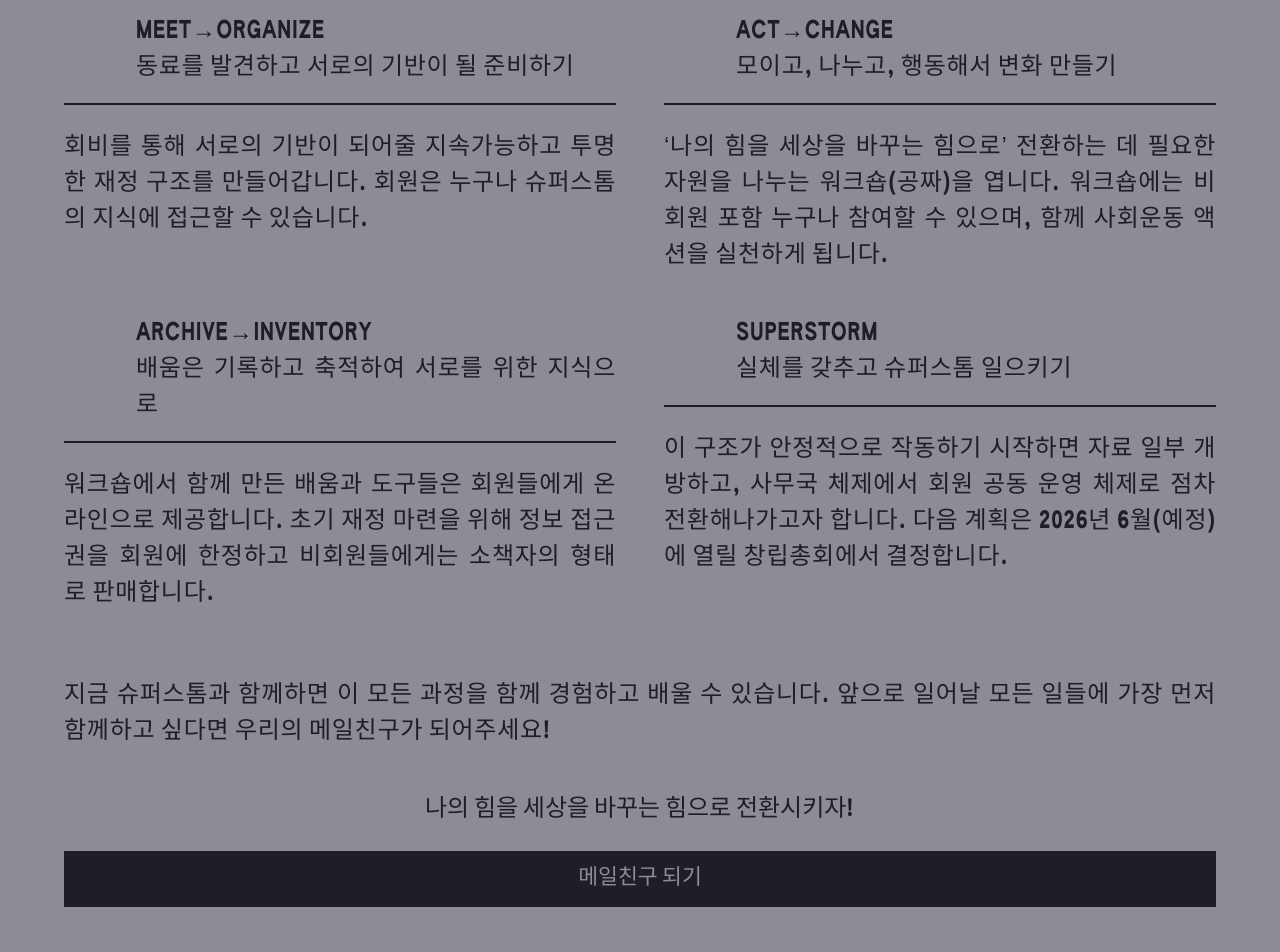
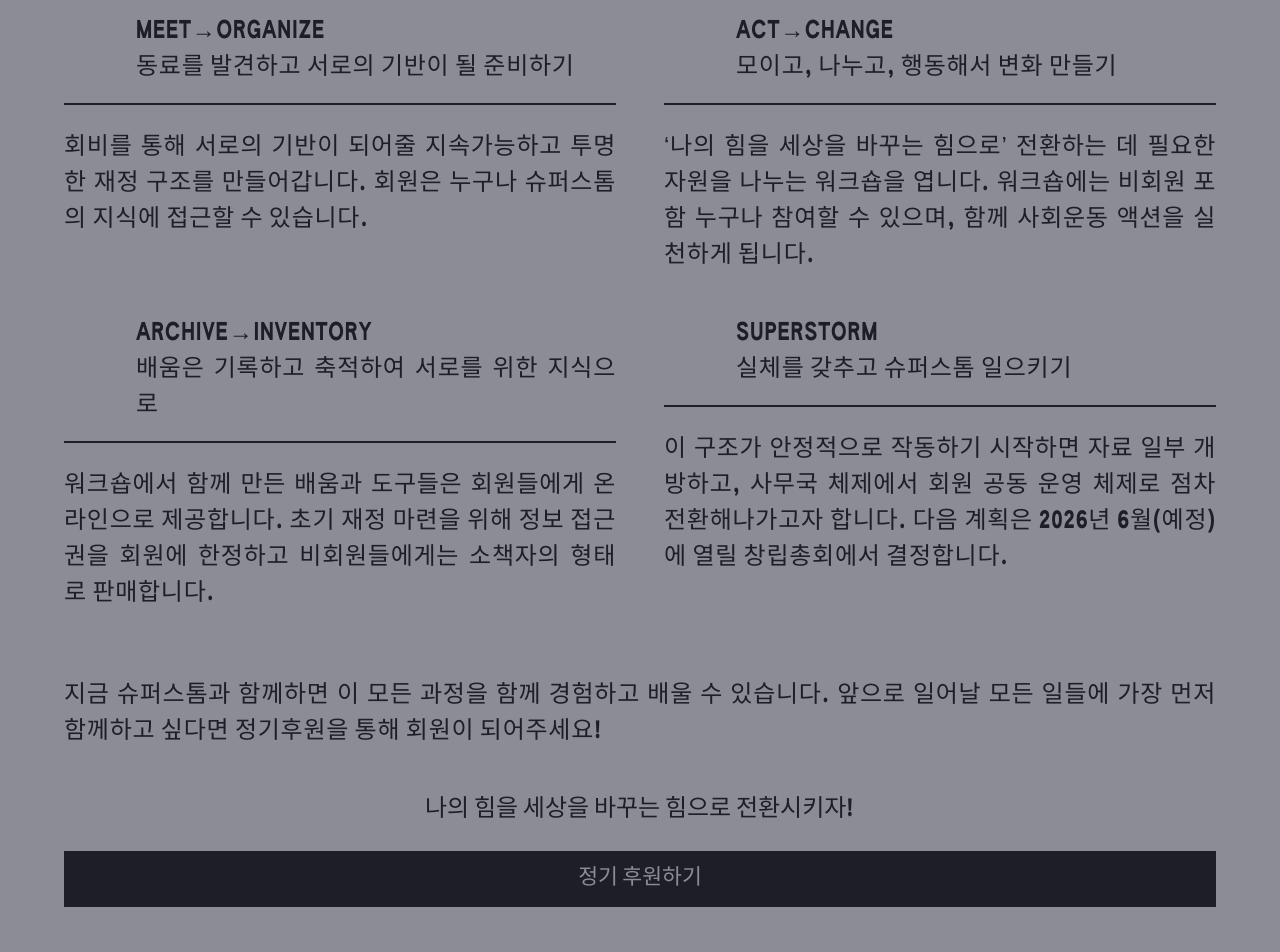
Before and after one commit to helloinah/superstorm, a plain HTML site: page index.html in a window 1280 px wide. Shown: the part 4140-5092 px from the top of the page. Drawn offline with Linux system fonts and the light colour scheme; a script that the page names is missing; a web font is replaced by a local one.

Commit message:
Update index.html

```diff
--- a/index.html
+++ b/index.html
@@ -220,7 +220,7 @@
                                     <div class="two-column-content">
                                         <p>
                                             ‘나의 힘을 세상을 바꾸는 힘으로’ 전환하는 데 필요한 자원을 나누는
-                                            워크숍(공짜)을 엽니다. 워크숍에는 비회원 포함 누구나 참여할 수 있으며, 함께
+                                            워크숍을 엽니다. 워크숍에는 비회원 포함 누구나 참여할 수 있으며, 함께
                                             사회운동 액션을 실천하게 됩니다.
                                         </p>
                                     </div>
@@ -258,11 +258,11 @@
                             </div>
                             <p>
                                 지금 슈퍼스톰과 함께하면 이 모든 과정을 함께 경험하고 배울 수 있습니다. 앞으로 일어날
-                                모든 일들에 가장 먼저 함께하고 싶다면 우리의 메일친구가 되어주세요!
+                                모든 일들에 가장 먼저 함께하고 싶다면 정기후원을 통해 회원이 되어주세요!
                             </p>
                             <div class="header second">
                                 <div class="t-center">나의 힘을 세상을 바꾸는 힘으로 전환시키자!</div>
-                            <a href="#logo" style="text-decoration: none;"><button style="width: 100%; padding: 1.1rem;">메일친구 되기</button></a>
+                            <a href="https://box.donus.org/box/superstorm/join" style="text-decoration: none;"><button style="width: 100%; padding: 1.1rem;">정기 후원하기</button></a>
 
                             </div>
                         </div>
```
